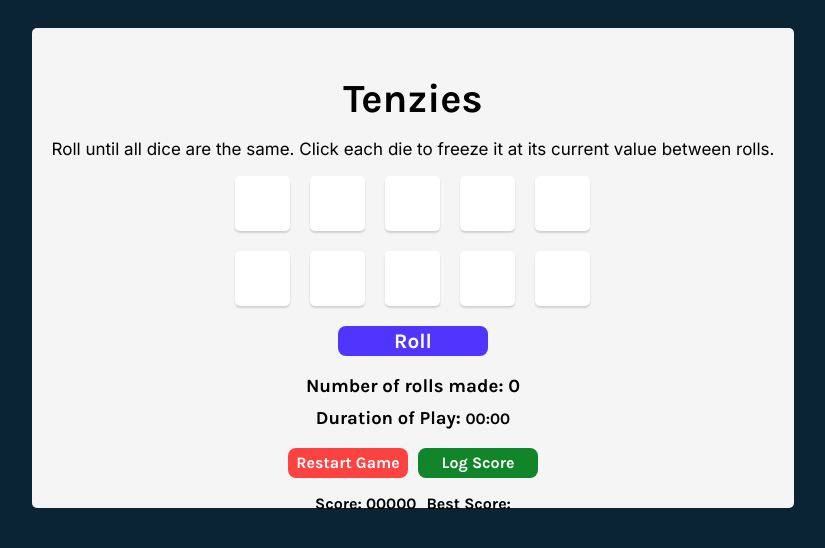
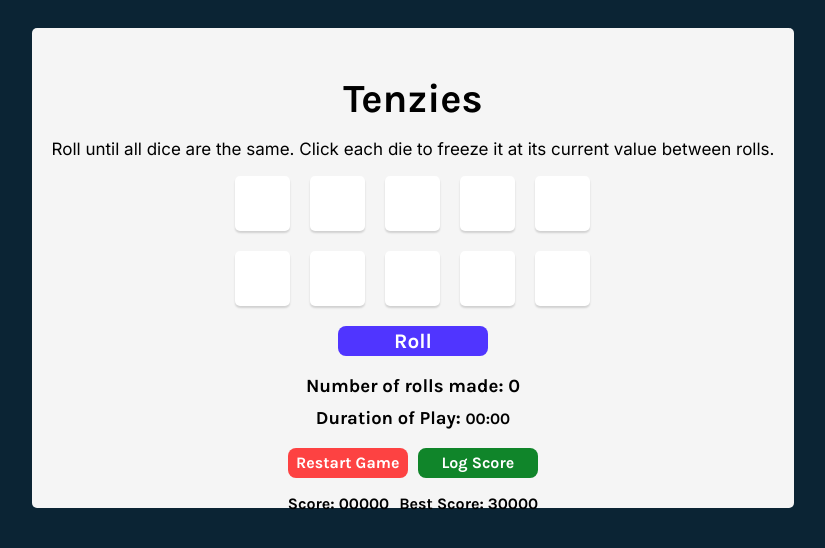
Before and after one commit to AaronoKwok/tenzies, a React (Create React App) app: page / in a window 1280 px wide. Shown: the top 548 px of the page, without its empty margins (227-1052 px from the left). Built offline with nearby package versions, Linux system fonts and the light colour scheme.

Commit message:
fixed scoring bug

```diff
--- a/src/Score.js
+++ b/src/Score.js
@@ -59,7 +59,7 @@ export default function Log(props) {
 
             <div className="score">
                 <p>Score: {detScore()}</p>
-                <p className="bestScore">Best Score: {props.score}</p>
+                <p className="bestScore">Best Score: {JSON.parse(localStorage.getItem("best score"))}</p>
             </div>
         </div>
     )
```
